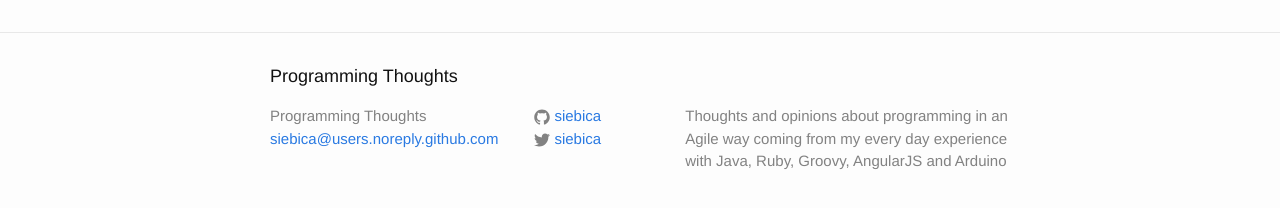
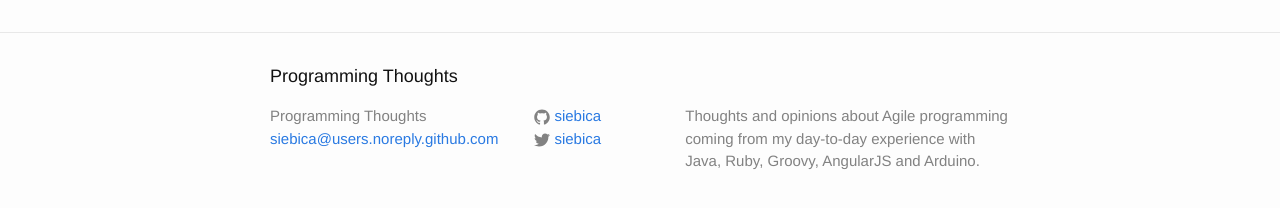
Before and after one commit to limotow/siebica.github.io, a Jekyll site: the page built from index.html, in a window 1280 px wide. Shown: the part 444-652 px from the top of the page. Built offline with Jekyll 4.4.1, drawn with Linux system fonts in a browser that asks for light colours.

Commit message:
Update _config.yml

```diff
--- a/_config.yml
+++ b/_config.yml
@@ -2,8 +2,8 @@
 title: Programming Thoughts
 email: siebica@users.noreply.github.com
 description: > # this means to ignore newlines until "baseurl:"
- Thoughts and opinions about programming in an Agile way coming from my every day
- experience with Java, Ruby, Groovy, AngularJS and Arduino
+ Thoughts and opinions about Agile programming coming from my day-to-day
+ experience with Java, Ruby, Groovy, AngularJS and Arduino.
 baseurl: "" # the subpath of your site, e.g. /blog/
 url: "https://siebica.github.io" # the base hostname & protocol for your site
 twitter_username: siebica
```
